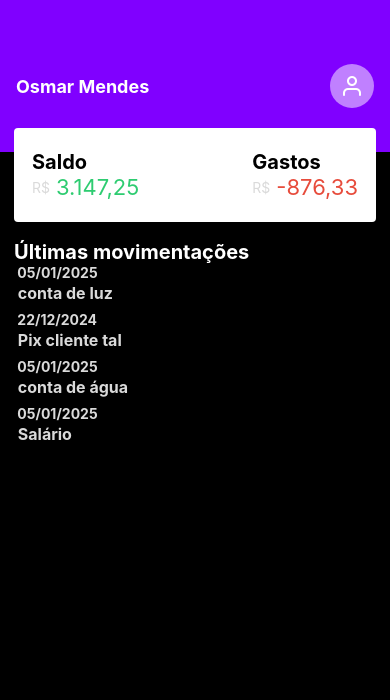
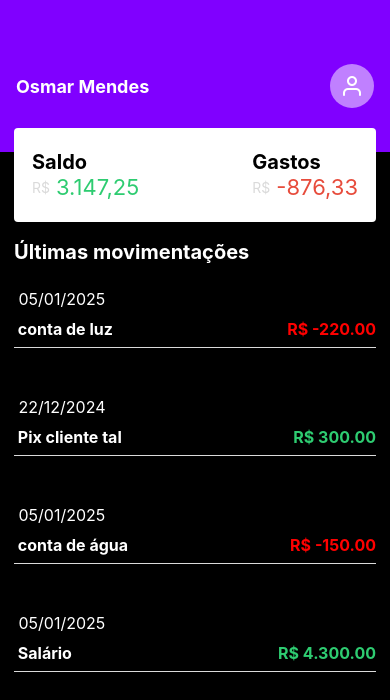
Before and after one commit to osmarmcn/finance-native, a React Native app: screen / in a window 390 px wide. Shown: the top 700 px of the page. Built offline with nearby package versions, Linux system fonts and the light colour scheme.

Commit message:
ajuste  no moviments

```diff
--- a/src/components/moviments/index.js
+++ b/src/components/moviments/index.js
@@ -3,12 +3,17 @@ import { StyleSheet, Text, TouchableOpacity, View } from 'react-native'
 
 export const Moviments = ({data})=> {
   return (
-    <TouchableOpacity style={StyleSheet.container}>
+    <TouchableOpacity style={styles.container}>
          <Text style={styles.date}> {data.date} </Text>
 
          <View style={styles.content}>
-            <Text style={styles.title}> {data.label} </Text>
-            <Text style={styles.value}>R$: {data.value} </Text>
+            <Text style={styles.label}> {data.label} </Text>
+            <Text style={data.type === 'receitas' ? styles.value : styles.expense}>
+
+                 {data.type === 'receitas' ? `R$ ${data.value}`: `R$ -${data.value}`}
+            </Text>
+
+
 
          </View>
     </TouchableOpacity>
@@ -19,25 +24,41 @@ export const Moviments = ({data})=> {
 const styles = StyleSheet.create({
     container: {
         flex:1,
+        marginTop:20,
         marginBottom:24,
         borderBottomWidth: 0.5,
         borderBottomColor: '#dadada',
+
+
+
+    },
+    date: {
+        fontSize: 16,
+        color: '#fff',
+        marginTop:5,
+        marginBottom: 8,
 
     },
     content:{
         flexDirection:'row',
         justifyContent:'space-between',
         marginTop:2,
-        marginBottom: 8,
+        marginBottom:8,
 
     },
-    date:{
-        color:'#dadada',
+    label:{
+        fontSize: 16,
+        color: '#fff',
+         fontWeight:'bold'
+    },
+    value:{
+        fontSize: 16,
+        color: '#2ecc71',
+        fontWeight:'bold'
+    },
+    expense:{
+        fontSize:16,
+        color:'#ff0000',
         fontWeight:'bold',
-    },
-    title:{
-        fontWeight:'bold',
-        fontSize: 16,
-        color:'#dadada'
     }
 })
--- a/src/pages/Home/index.js
+++ b/src/pages/Home/index.js
@@ -65,8 +65,5 @@ const styles = StyleSheet.create({
     marginEnd:14,
 
   },
-  itemTexto:{
-    fontSize:16,
-    color:'#fff',
-  }
+
 });
```
